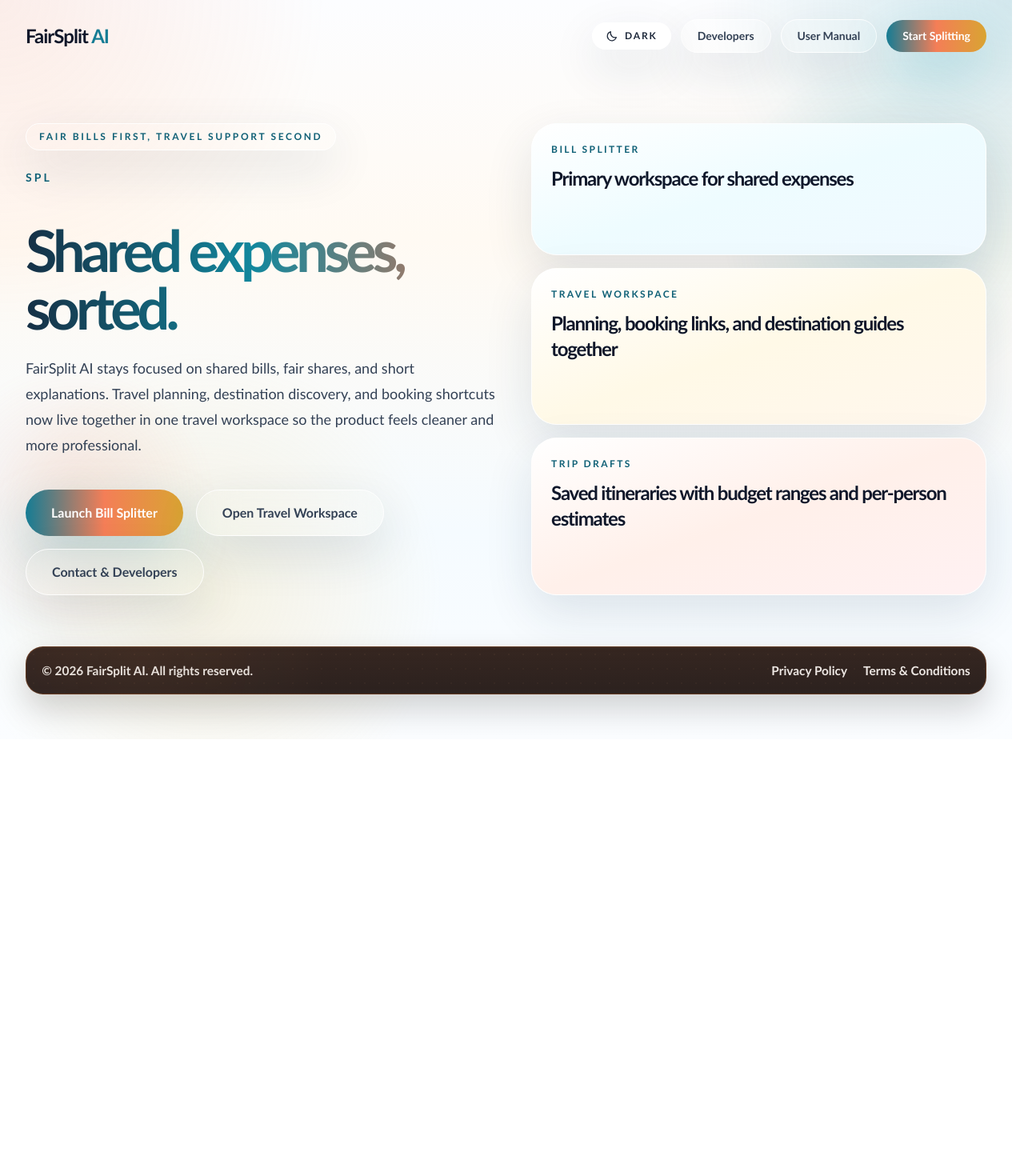
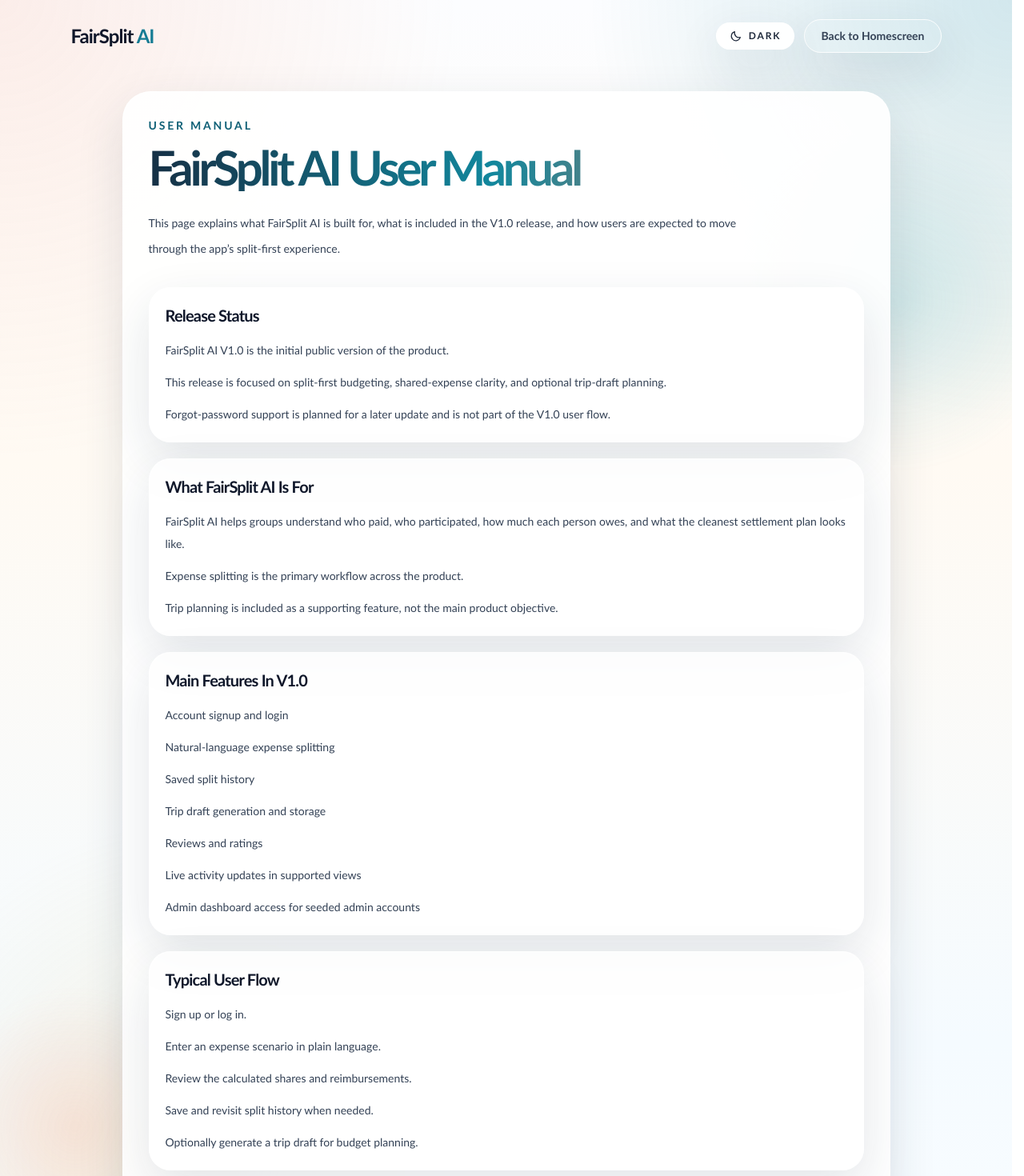
Before and after one commit to AdithyaD56/FairSplit-AI, a React (Vite) app in the folder frontend/: page /user-manual in a window 1280 px wide. Before the commit this address led to /. Shown: the top 1470 px of the page at 80% size. Before the commit the page ends 924 px from the top, so only its background shows below. Built offline with nearby package versions, Linux system fonts and the light colour scheme; no server answers.

Commit message:
Convert user manual into app page

```diff
--- a/frontend/src/App.jsx
+++ b/frontend/src/App.jsx
@@ -20,6 +20,7 @@ import TravelPlannerPage from "./pages/TravelPlannerPage";
 import ResetPasswordPage from "./pages/ResetPasswordPage";
 import TripDetailPage from "./pages/TripDetailPage";
 import TripsPage from "./pages/TripsPage";
+import UserManualPage from "./pages/UserManualPage";
 
 function routeLabel(pathname) {
   if (pathname.startsWith("/trip-planner")) return "Opening the travel workspace";
@@ -30,6 +31,7 @@ function routeLabel(pathname) {
   if (pathname.startsWith("/developers")) return "Opening developer details";
   if (pathname.startsWith("/privacy")) return "Opening privacy policy";
   if (pathname.startsWith("/terms")) return "Opening terms and conditions";
+  if (pathname.startsWith("/user-manual")) return "Opening the user manual";
   if (pathname.startsWith("/reviews")) return "Opening reviews";
   if (pathname.startsWith("/dashboard")) return "Opening the splitter";
   if (pathname.startsWith("/admin")) return "Opening admin controls";
@@ -51,7 +53,8 @@ function routeRank(pathname) {
   if (pathname.startsWith("/history")) return 8;
   if (pathname.startsWith("/privacy")) return 9;
   if (pathname.startsWith("/terms")) return 10;
-  if (pathname.startsWith("/admin")) return 11;
+  if (pathname.startsWith("/user-manual")) return 11;
+  if (pathname.startsWith("/admin")) return 12;
   return 100;
 }
 
@@ -62,6 +65,7 @@ function AppRoutes({ location }) {
       <Route path="/developers" element={<DeveloperPage />} />
       <Route path="/privacy" element={<PrivacyPage />} />
       <Route path="/terms" element={<TermsPage />} />
+      <Route path="/user-manual" element={<UserManualPage />} />
       <Route path="/auth" element={<AuthPage />} />
       <Route path="/auth/callback" element={<AuthCallbackPage />} />
       <Route path="/auth/reset-password" element={<ResetPasswordPage />} />
--- a/frontend/src/components/LegalFooterBar.jsx
+++ b/frontend/src/components/LegalFooterBar.jsx
@@ -5,6 +5,9 @@ export default function LegalFooterBar() {
     <div className="legal-footer-bar">
       <p className="legal-footer-copy">© 2026 FairSplit AI. All rights reserved.</p>
       <div className="legal-footer-links">
+        <Link to="/user-manual" className="legal-footer-link">
+          User Manual
+        </Link>
         <Link to="/privacy" className="legal-footer-link">
           Privacy Policy
         </Link>
--- a/frontend/src/pages/LandingPage.jsx
+++ b/frontend/src/pages/LandingPage.jsx
@@ -52,14 +52,12 @@ export default function LandingPage() {
           >
             Developers
           </Link>
-          <a
-            href="/user-manual.md"
-            target="_blank"
-            rel="noreferrer"
+          <Link
+            to="/user-manual"
             className="rounded-full border border-white/85 bg-white/92 px-5 py-2.5 text-sm font-semibold text-slate-700 shadow-soft transition hover:-translate-y-0.5 dark:border-white/12 dark:bg-slate-900/95 dark:text-slate-100"
           >
             User Manual
-          </a>
+          </Link>
           <button
             type="button"
             onClick={handlePrimaryAction}
--- /dev/null
+++ b/frontend/src/pages/UserManualPage.jsx
@@ -0,0 +1,115 @@
+import { Link } from "react-router-dom";
+
+import LegalFooterBar from "../components/LegalFooterBar";
+import ThemeToggle from "../components/ThemeToggle";
+
+const sections = [
+  {
+    title: "Release Status",
+    points: [
+      "FairSplit AI V1.0 is the initial public version of the product.",
+      "This release is focused on split-first budgeting, shared-expense clarity, and optional trip-draft planning.",
+      "Forgot-password support is planned for a later update and is not part of the V1.0 user flow.",
+    ],
+  },
+  {
+    title: "What FairSplit AI Is For",
+    points: [
+      "FairSplit AI helps groups understand who paid, who participated, how much each person owes, and what the cleanest settlement plan looks like.",
+      "Expense splitting is the primary workflow across the product.",
+      "Trip planning is included as a supporting feature, not the main product objective.",
+    ],
+  },
+  {
+    title: "Main Features In V1.0",
+    points: [
+      "Account signup and login",
+      "Natural-language expense splitting",
+      "Saved split history",
+      "Trip draft generation and storage",
+      "Reviews and ratings",
+      "Live activity updates in supported views",
+      "Admin dashboard access for seeded admin accounts",
+    ],
+  },
+  {
+    title: "Typical User Flow",
+    points: [
+      "Sign up or log in.",
+      "Enter an expense scenario in plain language.",
+      "Review the calculated shares and reimbursements.",
+      "Save and revisit split history when needed.",
+      "Optionally generate a trip draft for budget planning.",
+    ],
+  },
+];
+
+export default function UserManualPage() {
+  return (
+    <main className="animated-shell min-h-screen dark:text-slate-100">
+      <header className="relative z-10 mx-auto flex max-w-6xl flex-wrap items-center justify-between gap-4 px-4 py-6 sm:px-6 lg:px-8">
+        <Link to="/" className="text-2xl font-black tracking-[-0.04em] text-slate-900 dark:text-white">
+          FairSplit <span className="text-brand-600">AI</span>
+        </Link>
+        <div className="flex flex-wrap items-center justify-end gap-3">
+          <ThemeToggle compact />
+          <Link
+            to="/"
+            className="rounded-full border border-white/85 bg-white/92 px-5 py-2.5 text-sm font-semibold text-slate-700 shadow-soft transition hover:-translate-y-0.5 dark:border-white/12 dark:bg-slate-900/95 dark:text-slate-100"
+          >
+            Back to Homescreen
+          </Link>
+        </div>
+      </header>
+
+      <section className="relative z-10 mx-auto max-w-5xl px-4 pb-16 pt-6 sm:px-6 lg:px-8">
+        <div className="legal-page-shell rounded-[2.2rem] border border-white/85 bg-white/92 p-6 shadow-soft dark:border-white/12 dark:bg-slate-950/88 sm:p-8">
+          <p className="text-sm font-semibold uppercase tracking-[0.2em] text-brand-700">
+            User Manual
+          </p>
+          <h1 className="gradient-title mt-3 text-5xl font-black tracking-[-0.07em] sm:text-6xl">
+            FairSplit AI User Manual
+          </h1>
+          <p className="mt-6 max-w-3xl text-sm leading-8 text-slate-700 dark:text-slate-200">
+            This page explains what FairSplit AI is built for, what is included in the V1.0 release,
+            and how users are expected to move through the app’s split-first experience.
+          </p>
+
+          <div className="mt-8 space-y-5">
+            {sections.map((section) => (
+              <section
+                key={section.title}
+                className="legal-section-card rounded-[1.7rem] border border-white/80 bg-white/80 p-5 shadow-soft dark:border-white/10 dark:bg-slate-900/92"
+              >
+                <h2 className="text-xl font-black tracking-[-0.04em] text-slate-900 dark:text-white">
+                  {section.title}
+                </h2>
+                <div className="mt-4 space-y-3">
+                  {section.points.map((point) => (
+                    <p key={point} className="text-sm leading-7 text-slate-700 dark:text-slate-300">
+                      {point}
+                    </p>
+                  ))}
+                </div>
+              </section>
+            ))}
+          </div>
+
+          <div className="legal-note-card mt-8 rounded-[1.7rem] border border-white/80 bg-gradient-to-r from-brand-50 via-white to-sun-50 p-5 dark:border-white/10 dark:from-slate-900 dark:via-slate-900 dark:to-brand-950/14">
+            <p className="text-xs font-bold uppercase tracking-[0.18em] text-brand-700">
+              Product Position
+            </p>
+            <p className="mt-3 text-sm leading-7 text-slate-700 dark:text-slate-300">
+              FairSplit AI is intentionally split-first. Travel planning remains available as a
+              lightweight support workflow, but the main product objective is simple, transparent,
+              and fair shared-expense management.
+            </p>
+          </div>
+        </div>
+        <div className="mt-8">
+          <LegalFooterBar />
+        </div>
+      </section>
+    </main>
+  );
+}
```
